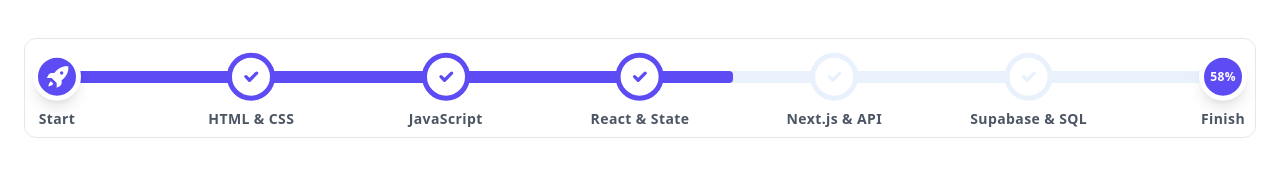
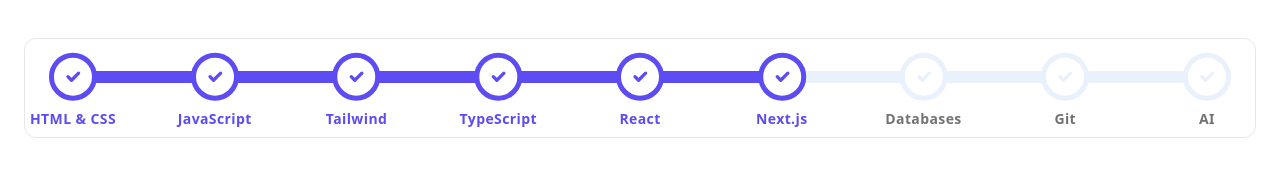
Before and after one commit to Eravity/Rocket.dev, a Next.js app: page / in a window 1280 px wide. Shown: the part 215-393 px from the top of the page. Built offline with nearby package versions, Linux system fonts and the light colour scheme; no server answers; the database is empty.

Commit message:
Update roadmap component

```diff
--- a/src/app/_components/Roadmap.tsx
+++ b/src/app/_components/Roadmap.tsx
@@ -5,13 +5,15 @@ import Check from "./Icons/Check";
 import Rocket from "./Icons/Rocket";
 
 const steps = [
-  { title: "Start" },
   { title: "HTML & CSS" },
   { title: "JavaScript" },
-  { title: "React & State" },
-  { title: "Next.js & API" },
-  { title: "Supabase & SQL" },
-  { title: "Finish" },
+  { title: "Tailwind" },
+  { title: "TypeScript" },
+  { title: "React" },
+  { title: "Next.js" },
+  { title: "Databases" },
+  { title: "Git" },
+  { title: "AI" },
 ];
 
 const Roadmap = React.memo(
@@ -23,7 +25,7 @@ const Roadmap = React.memo(
     const currentIndex = 1 + completedForRest;
 
     return (
-      <div className="w-full h-full px-4 py-4">
+      <div className="w-full h-full px-8 py-4">
         <div className="relative w-full h-fit">
           {/* Progress bar */}
           <div className="w-full h-3 bg-[#E9F1FC] rounded relative">
@@ -70,7 +72,7 @@ const Roadmap = React.memo(
                     <Check color={isCompleted ? "#5d4bf3" : "#E9F1FC"} />
                   )}
                 </motion.div>
-                <div className="mt-2 text-sm font-semibold text-center text-gray-600">
+                <div className={`mt-2 text-sm font-semibold text-center ${isCompleted ? "text-[#5d4bf3]" : "text-neutral-500"}`}>
                   {step.title}
                 </div>
               </div>
--- a/src/app/_components/Treat.tsx
+++ b/src/app/_components/Treat.tsx
@@ -6,7 +6,7 @@ export default function Treat() {
     <div
       className={`relative rounded-xl flex flex-col md:flex-row gap-4 md:gap-0 justify-between p-4 min-h-[100px] bg-white border border-gray-200`}
     >
-      <Roadmap completionPercentage={58} />
+      <Roadmap completionPercentage={63} />
     </div>
   );
 }
```
